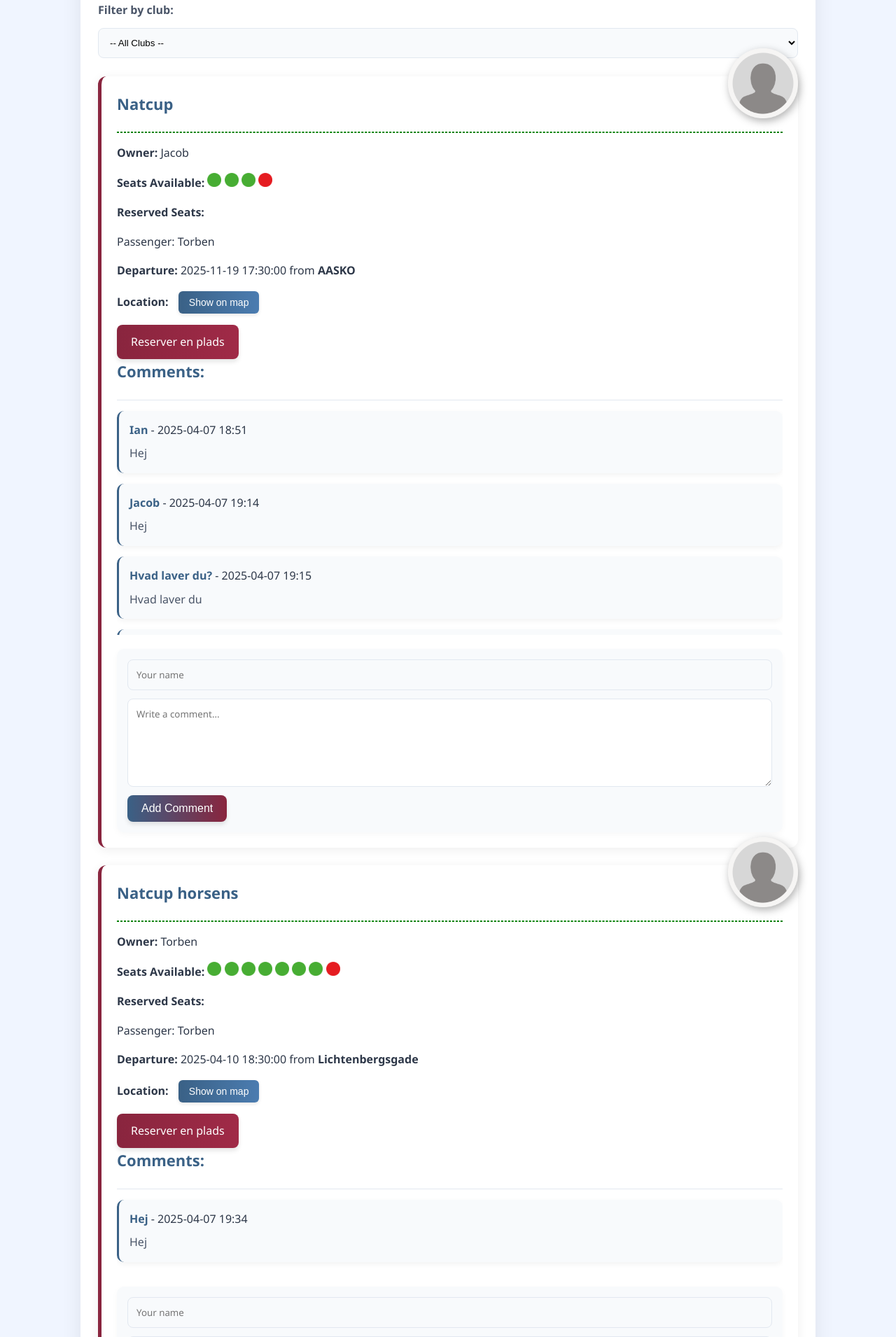
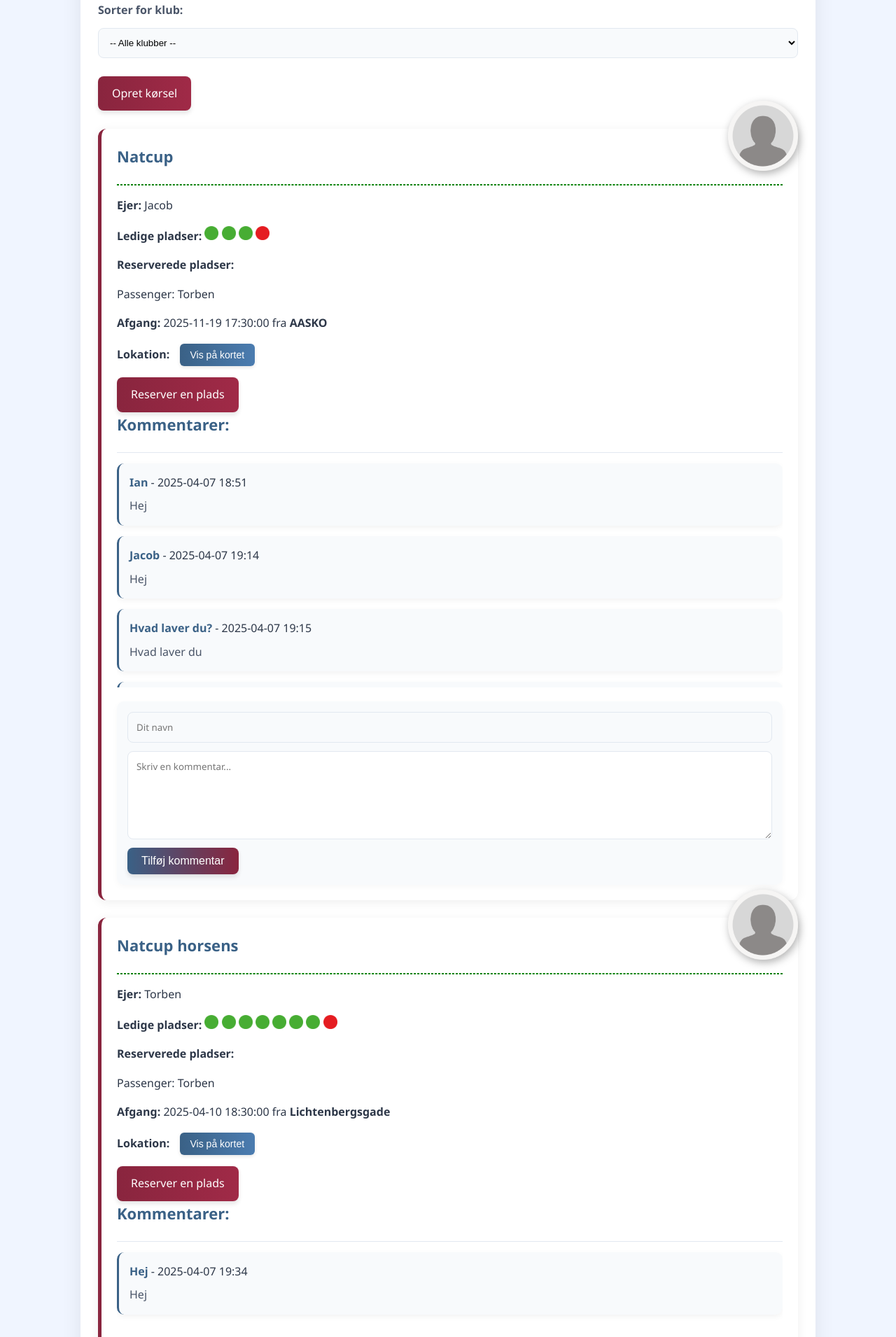
Before and after one commit to jacob1911/K-rsel-website, a Flask app: page / in a window 1280 px wide. Shown: the part 914-2824 px from the top of the page at 70% size. Run offline with Flask 3, Linux system fonts and the light colour scheme.

Commit message:
Oversat til dansk og gjort præsentabel

```diff
--- a/static/js/map_render.js
+++ b/static/js/map_render.js
@@ -27,10 +27,10 @@ const customIcon = L.icon({
                     .addTo(map)
                     .bindPopup(`
                         <strong>${carpool.event}</strong><br>
-                        From: ${carpool.departure_place}<br>
-                        Time: ${carpool.departure_time}<br>
-                        Available seats: ${carpool.vacant_seats}<br>
-                        <a href="#carpool-${carpool.id}">View details</a>
+                        Fra: ${carpool.departure_place}<br>
+                        Afgang: ${carpool.departure_time}<br>
+                        Ledige pladser: ${carpool.vacant_seats}<br>
+                        <a href="#carpool-${carpool.id}">Vis detaljer</a>
                     `);
 
                 // Store marker reference with carpool ID
--- a/templates/home.html
+++ b/templates/home.html
@@ -23,7 +23,7 @@
     }
   }
 
-    const markerIconUrl = "{{ url_for('static', filename='images/jacob_billede.png') }}";
+    const markerIconUrl = "{{ url_for('static', filename='images/afgang.png') }}";
 
 </script>
 
@@ -46,9 +46,9 @@
         <h3>Vælg specifik klub</h3>
 
         <form method="get" action="/">
-            <label for="club">Filter by club:</label>
+            <label for="club">Sorter for klub:</label>
             <select name="club" id="club" onchange="this.form.submit()">
-                <option value="">-- All Clubs --</option>
+                <option value="">-- Alle klubber --</option>
                 {% for club in clubs %}
                 <option value="{{ club.name }}" {% if selected_club==club.name %}selected{% endif %}>
                     {{ club.name }}
@@ -58,6 +58,12 @@
         </form>
         <br>
 
+
+            <div class="button">
+                <a href="{{ url_for('create_carpool') }}">Opret kørsel</a>
+            </div>
+       <br>
+
         {% for carpool in carpools %}
         <div class="carpool-card" data-id="{{ carpool.id }}">
             {% for i in range(carpool.reservations | length)%}
@@ -66,8 +72,8 @@
             {% endfor %}
             <h3>{{ carpool.event }}</h3>
             <hr style="border: 1px dashed; color : green;">
-            <p><strong>Owner:</strong> {{ carpool.owner }}</p>
-            <p><strong>Seats Available:</strong>
+            <p><strong>Ejer:</strong> {{ carpool.owner }}</p>
+            <p><strong>Ledige pladser:</strong>
 
                 {% for i in range(carpool.vacant_seats) %}
                 <img src="{{ url_for('static', filename='images/seat.png') }}" alt="Seat" width="20" height="20">
@@ -76,21 +82,21 @@
                 <img src="{{ url_for('static', filename='images/seat_taken.png') }}" alt="Seat" width="20" height="20">
                 {% endfor %}
             </p>
-            <p><strong>Reserved Seats:</strong>
+            <p><strong>Reserverede pladser:</strong>
                 {% for reservation in carpool.reservations %}
             <p>Passenger: {{ reservation.passenger_name }}</p>
             {% endfor %}
 
-            <p><strong>Departure:</strong> {{ carpool.departure_time }} from <b>{{ carpool.departure_place }}</b></p>
+            <p><strong>Afgang:</strong> {{ carpool.departure_time }} fra <b>{{ carpool.departure_place }}</b></p>
             <p>
-                <strong>Location:</strong>
+                <strong>Lokation:</strong>
                 <button class="locate-btn" data-lat="{{ carpool.latitude }}" data-lng="{{ carpool.longitude }}"
-                    onclick="scrollToMap()">Show on map</button>
+                    onclick="scrollToMap()">Vis på kortet</button>
             </p>
 
             <a href="{{ url_for('reserve_spot', carpool_id=carpool.id) }}">Reserver en plads</a>
 
-            <h3>Comments:</h3>
+            <h3>Kommentarer:</h3>
 
 
             <div id="comments-{{ carpool.id }}" class="comments-container">
@@ -104,18 +110,14 @@
 
             <!-- Comment form -->
             <form class="comment-form" data-carpool-id="{{ carpool.id }}">
-                <input type="text" name="author" placeholder="Your name" required>
-                <textarea name="text" placeholder="Write a comment..." required></textarea>
-                <button type="submit">Add Comment</button>
+                <input type="text" name="author" placeholder="Dit navn" required>
+                <textarea name="text" placeholder="Skriv en kommentar..." required></textarea>
+                <button type="submit">Tilføj kommentar</button>
             </form>
         </div>
         {% endfor %}
     </div>
-    <div class="container">
-        <div class="button">
-            <a href="{{ url_for('create_carpool') }}">Opret kørsel</a>
-        </div>
-    </div>
+
     <footer>
         &copy; 2025 DOF Samkørselsplatform
     </footer>
--- a/templates/reserve_spot.html
+++ b/templates/reserve_spot.html
@@ -5,10 +5,10 @@
     <title>Reserve a Spot</title>
 </head>
 <body>
-    <h1>Reserve a Spot for {{ carpool.event }}</h1>
+    <h1>Reserver en plads til {{ carpool.event }}</h1>
     <form action="{{ url_for('reserve_spot', carpool_id=carpool.id) }}" method="POST">
-        Your Name: <input type="text" name="passenger_name" required><br>
-        <input type="submit" value="Reserve Spot">
+        Dit navn: <input type="text" name="passenger_name" required><br>
+        <input type="submit" value="Reserver plads">
     </form>
 </body>
 </html>
```
Also changed, not shown: templates/create_carpool.html (+11 -11 lines), static/images/afgang.png (added).
